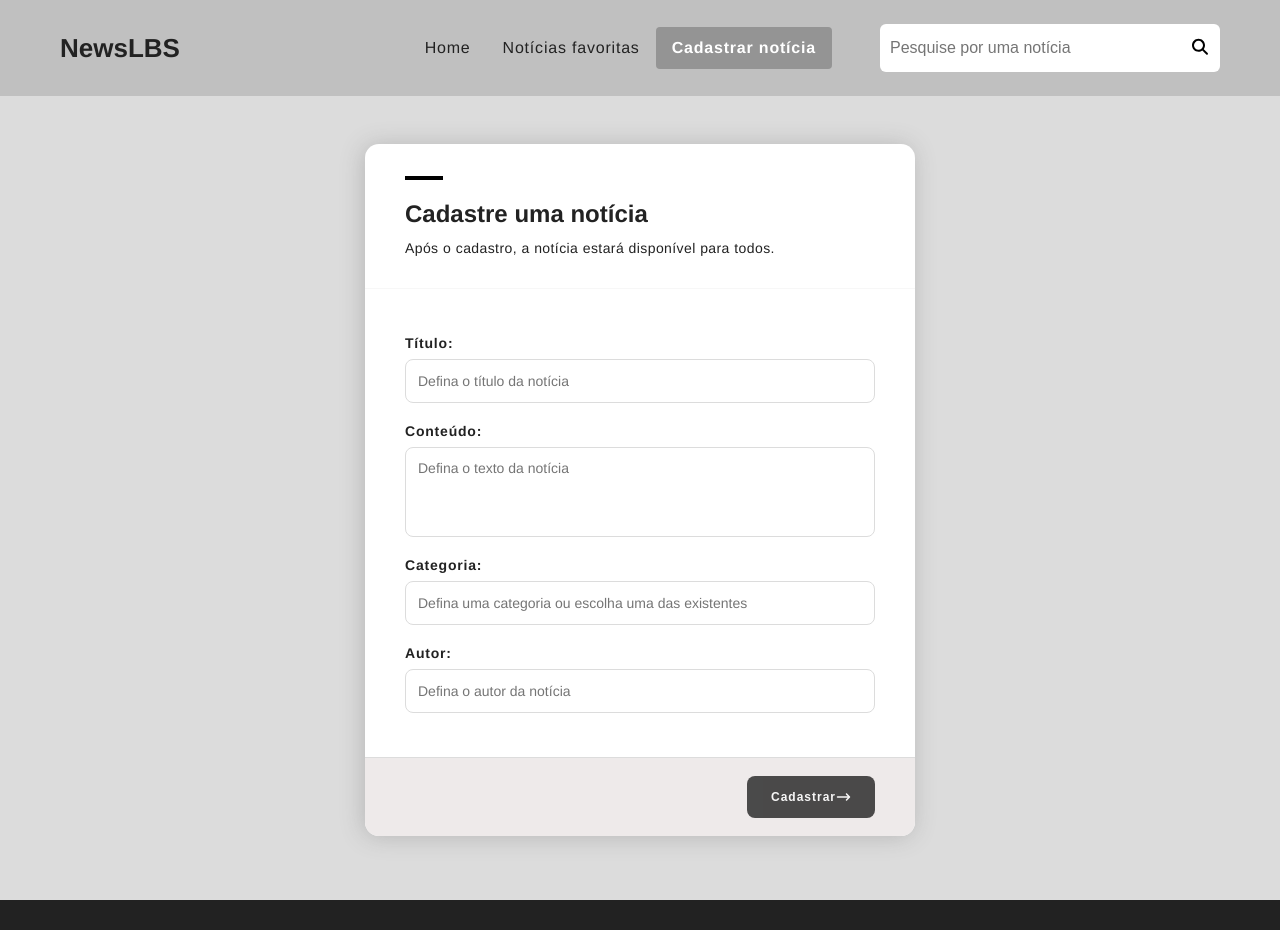
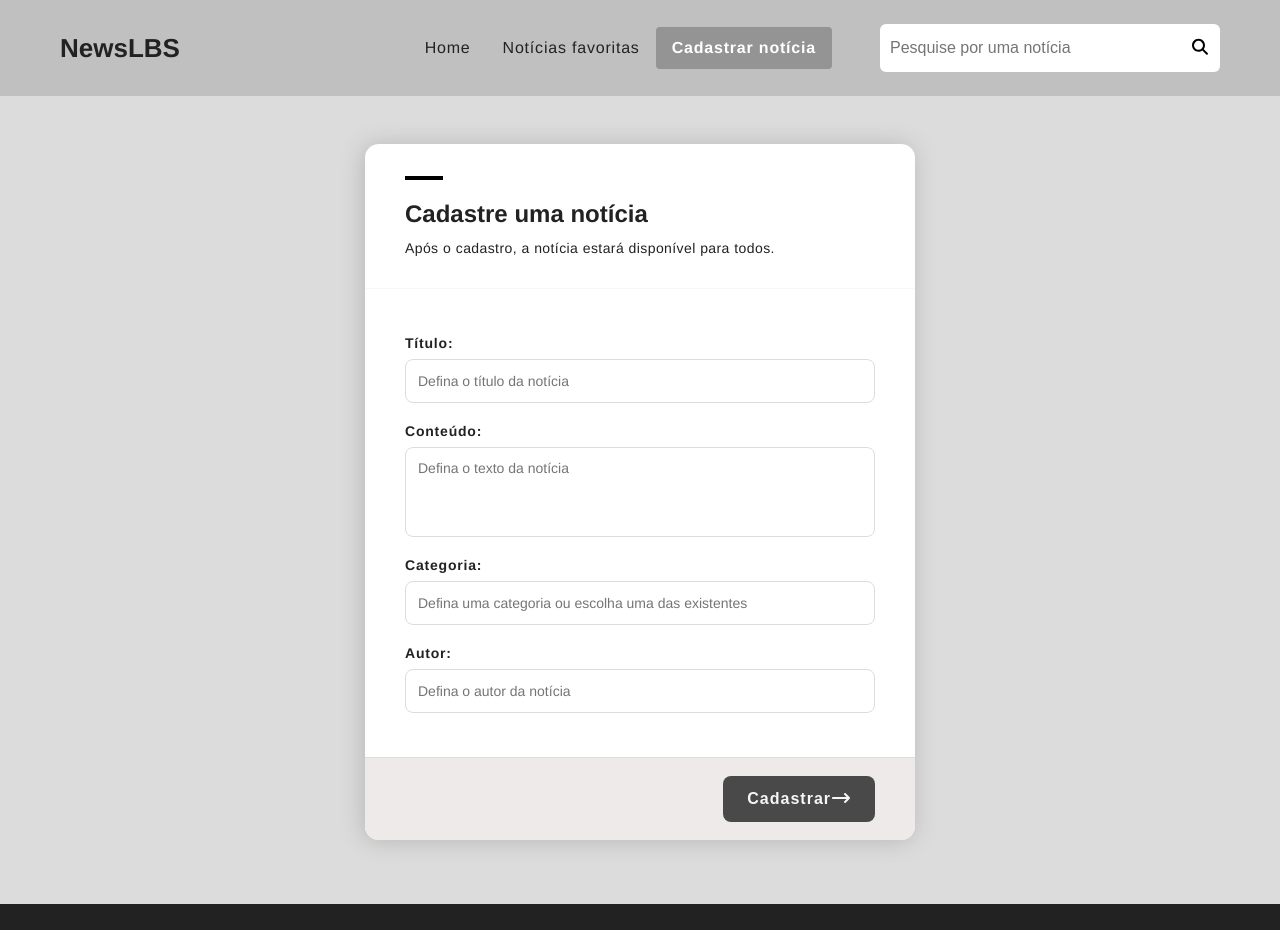
Before and after one commit to LucasBargas/news-updated, a Next.js app: page /cadastrar-noticia in a window 1280 px wide. Shown: the top 930 px of the page. Built offline with nearby package versions, Linux system fonts and the light colour scheme; no server answers; the database is empty.

Commit message:
Update styles.module.css

```diff
--- a/src/components/button/styles.module.css
+++ b/src/components/button/styles.module.css
@@ -1,7 +1,7 @@
 .button {
   display: block;
   color: var(--light-color);
-  font-size: 0.75rem;
+  font-size: 1rem;
   padding: 0.875rem 1.5rem;
   font-weight: 700;
   border-radius: 0.5rem;
```
